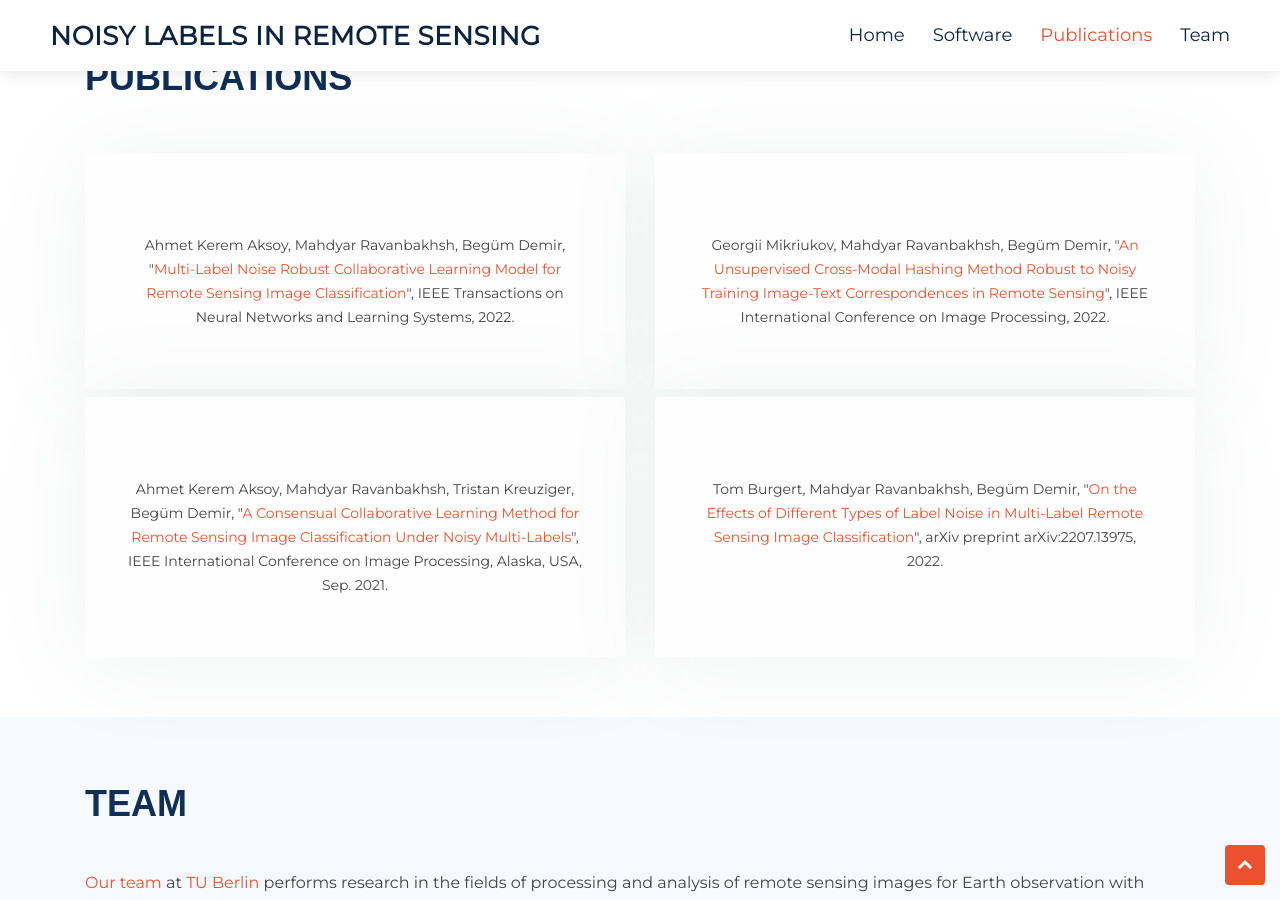
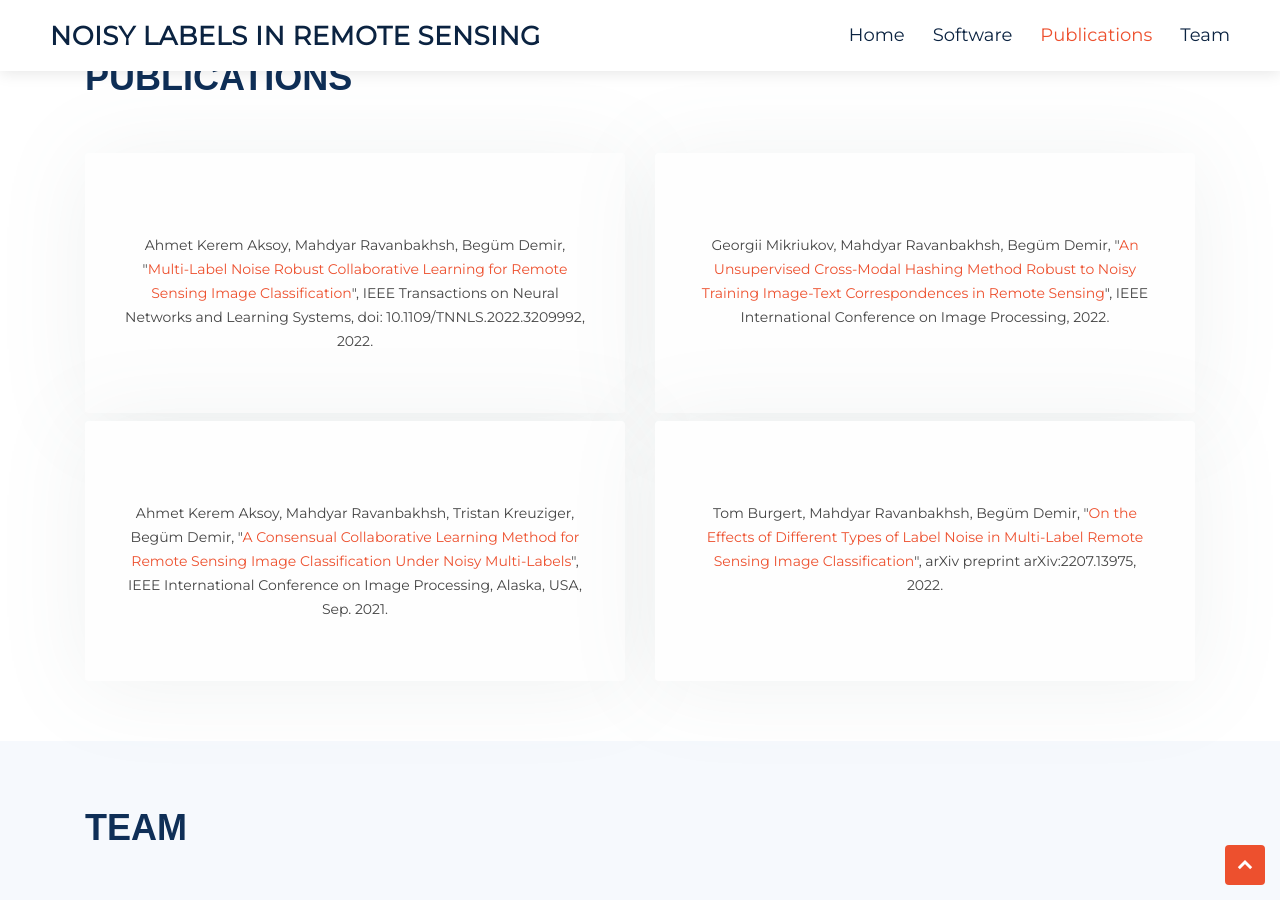
Before and after one commit to rsim-tu-berlin/noisy-label-in-rs.org, a Jekyll site: the page built from index.md, in a window 1280 px wide and 900 px high, scrolled down 1838 px. Built offline with Jekyll 4.4.1, drawn with Linux system fonts in a browser that asks for light colours.

Commit message:
update publications

```diff
--- a/_layouts/page.html
+++ b/_layouts/page.html
@@ -123,7 +123,7 @@
               <img src="assets/img/software_4.png" class="img-fluid" alt="">
               <div class="portfolio-info">
                 <h4></h4>
-                <p class="custom-article-box">RCML: Multi-Label Noise Robust Collaborative Learning Model</p>
+                <p class="custom-article-box">RCML: Multi-Label Noise Robust Collaborative Learning</p>
                 <!-- <a href="assets/img/software_1.png" data-gall="portfolioGallery" class="venobox preview-link" title="App 1"><i class="bx bx-plus"></i></a> -->
                 <a href="https://git.tu-berlin.de/rsim/RCML" class="details-link" title="More Details" target="_blank">
                   <i class="icofont-code"></i>
@@ -175,7 +175,7 @@
                 <!-- <img class="card-img-top" src="./assets/img/teaser.png" alt="Card image cap"> -->
                 <div class="card-body" style="padding-top: 40px">
                   <p class="card-text">Ahmet Kerem Aksoy, Mahdyar Ravanbakhsh, Begüm Demir,
-                    "<a href="https://arxiv.org/abs/2012.10715" target="_blank">Multi-Label Noise Robust Collaborative Learning Model for Remote Sensing Image Classification</a>", IEEE Transactions on Neural Networks and Learning Systems, 2022.
+                    "<a href="https://ieeexplore.ieee.org/document/9926002" target="_blank">Multi-Label Noise Robust Collaborative Learning for Remote Sensing Image Classification</a>", IEEE Transactions on Neural Networks and Learning Systems, doi: 10.1109/TNNLS.2022.3209992, 2022.
                   </p>
                 </div>
               </div>
```
